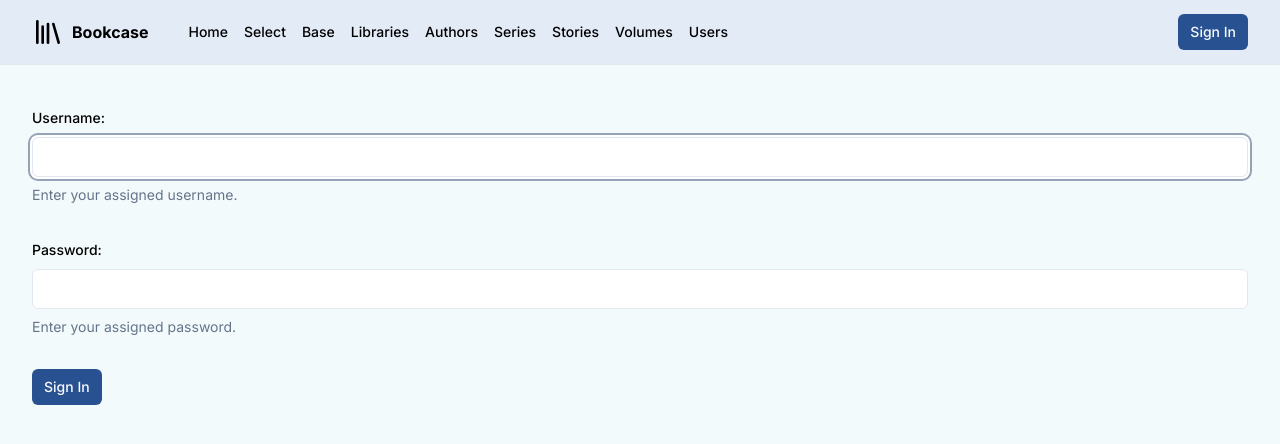
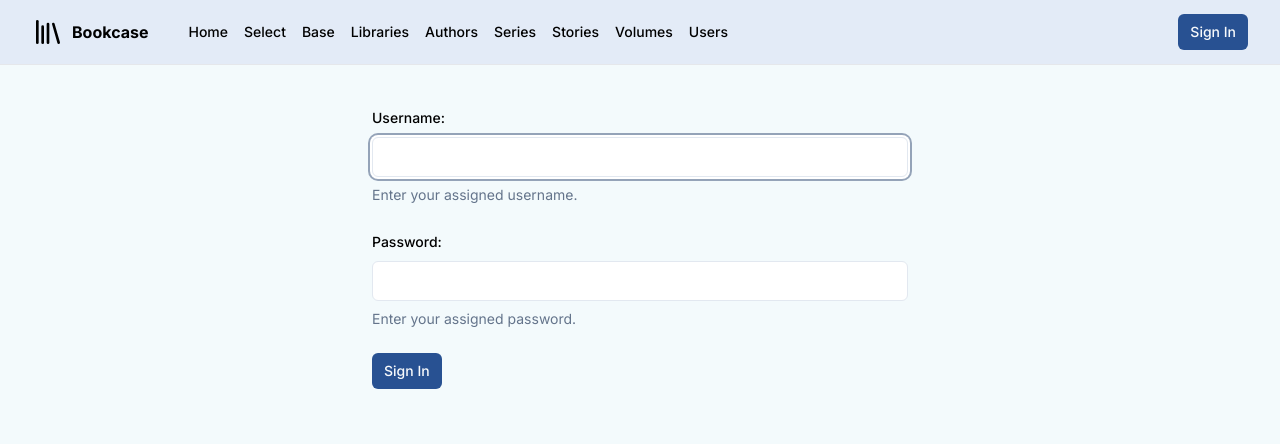
Before and after one commit to craigmcc/bookcase, a Next.js app: page /auth/signin in a window 1280 px wide. Shown: the top 444 px of the page. Built offline with nearby package versions, Linux system fonts and the light colour scheme; no server answers.

Commit message:
Tweak styles for the sign in page.

```diff
--- a/src/app/auth/signin/page.tsx
+++ b/src/app/auth/signin/page.tsx
@@ -77,7 +77,7 @@ export default function SignIn() {
     return (
         <Form {...form}>
             <form
-                className="container mx-auto py-10 space-y-8"
+                className="container w-[600px] mx-auto py-10 space-y-6"
                 onSubmit={form.handleSubmit(onSubmit)}
             >
                 <FormField
```
